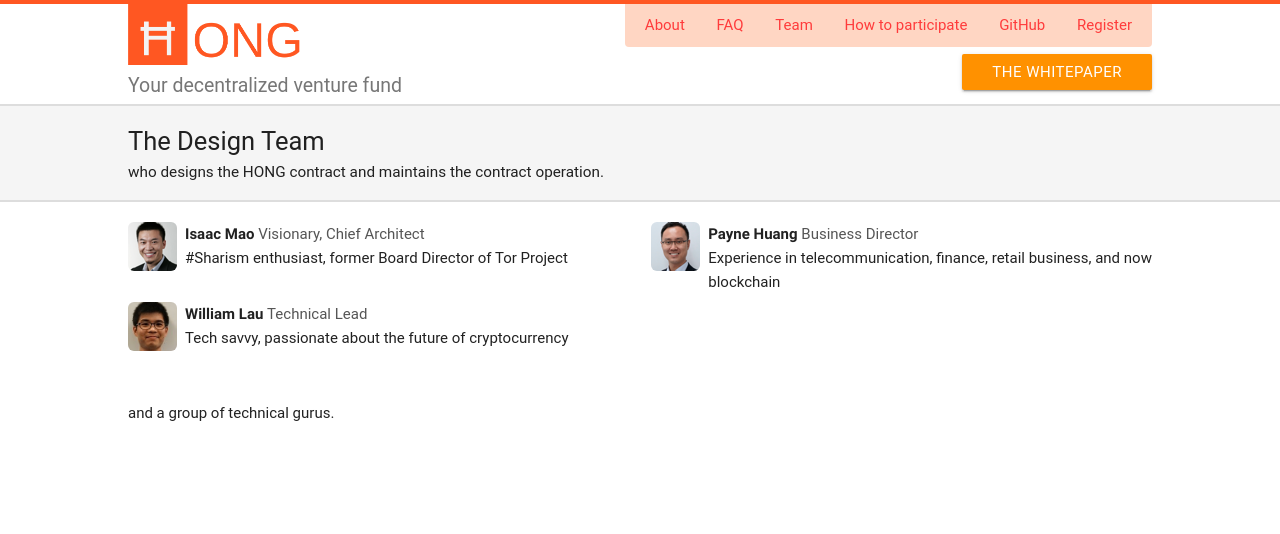
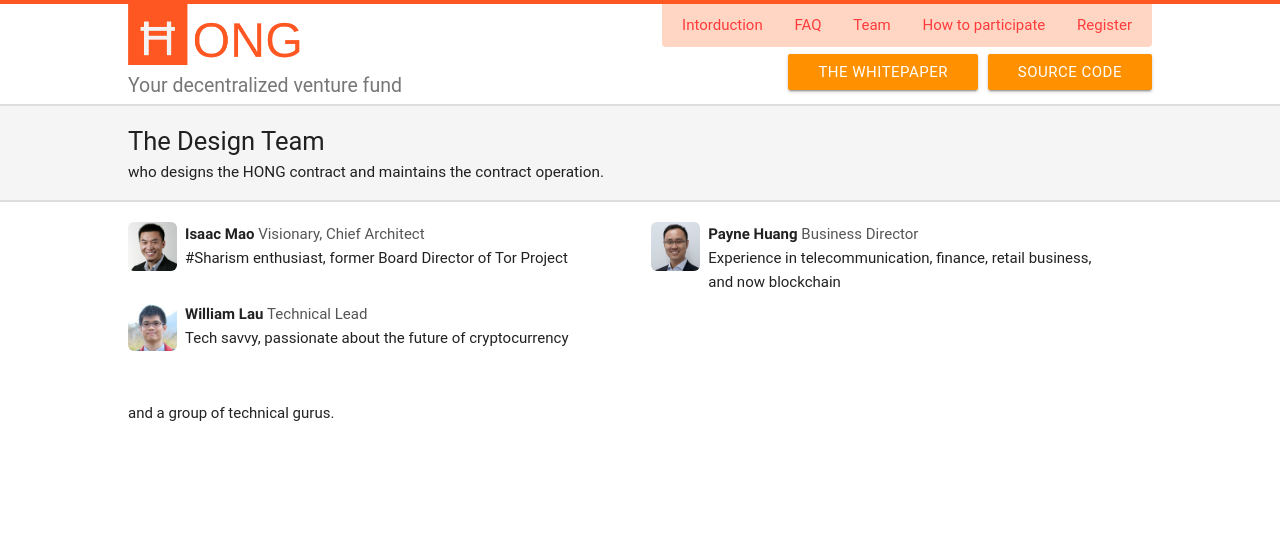
Before and after one commit to hongcoin/ico-website, a Django app: template template/team.html in a window 1280 px wide. Shown: the top 534 px of the page. Run offline with Django 3.2, Linux system fonts and the light colour scheme; the template is opened without the code that fills it, so the values that code supplies are empty; some libraries are stand-ins or nearby versions; some web fonts are replaced.

Commit message:
Site update

```diff
--- a/style/v1.css
+++ b/style/v1.css
@@ -9,6 +9,7 @@
 ul.top_navbar li{display: inline-block;padding:10px 14px;color: #ff3b3b;}
 ul.top_navbar a:hover li{background-color: #ffebe4;}
 .link_bar{position: absolute;bottom:10px;right:0;z-index: 1;}
+.link_bar a{margin-left: 6px;}
 
 .logo{width:180px;}
 .headline{font-size: 1.3em;color:#777;}
--- a/template/site_template.html
+++ b/template/site_template.html
@@ -46,16 +46,16 @@
         </ul>
 
         <ul class="top_navbar">
-            <a href="https://github.com/hongcoin/DO/wiki" target="_blank"><li>About</li></a>
+            <a href="https://github.com/hongcoin/DO/wiki" target="_blank"><li>Intorduction</li></a>
             <a href="/faq" ><li>FAQ</li></a>
             <a href="/team"><li>Team</li></a>
             <a href="https://medium.com/@hongcoin/how-to-participate-ico-of-hong-a2829aedef83#.e6azb5yy4" target="_blank"><li>How to participate</li></a>
-            <a href="https://github.com/hongcoin/DO" target="_blank"><li>GitHub</li></a>
             <a href="https://docs.google.com/forms/d/e/1FAIpQLScTeT5Sy5-hup_JipuhcaN9DogTdFL7d2OIhxqJGG1zEIL3xg/viewform" target="_blank"><li>Register</li></a>
         </ul>
 
         <ul class="link_bar">
             <a href="https://medium.com/@hongcoin/hong-coin-a-post-dao-organization-on-blockchain-cf88605cede5#.5eeowajbh" target="_blank" class="waves-effect waves-light btn orange accent-3" >The Whitepaper</a>
+            <a href="https://github.com/hongcoin/DO" target="_blank" class="waves-effect waves-light btn orange accent-3" >Source Code</a>
         </ul>
 
     </div>
--- a/template/team.html
+++ b/template/team.html
@@ -38,7 +38,7 @@
     <div class="row">
         <div class="col l6 m12 s12">
             <div class="member_profile">
-                <div class="member_pic"><img src="/images/im.png" /></div>
+                <div class="member_pic"><img src="/images/im.jpg" /></div>
                 <div>
                     <div class="member_name">Isaac Mao</div>
                     <div class="member_title">Visionary, Chief Architect</div>
@@ -52,7 +52,7 @@
                 <div>
                     <div class="member_name">Payne Huang</div>
                     <div class="member_title">Business Director</div>
-                    <div class="member_description">Experience in telecommunication, finance, retail business, and now blockchain</div>
+                    <div class="member_description">Experience in telecommunication, finance, retail business, <br/>and now blockchain</div>
                 </div>
             </div>
         </div>
```
Also changed, not shown: main.py (+18 -1 lines), template/stats.html (+44 -0 lines), images/im.jpg (added), images/im.png (deleted), images/ph.png, images/wl.jpg.
